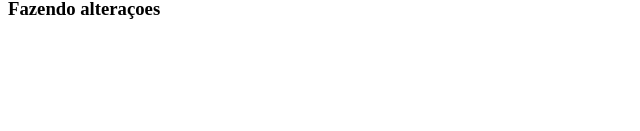
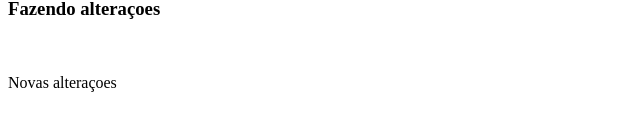
Before and after one commit to edneyecs/curso-dev-fullstack, a plain HTML site: page index.html in a window 1280 px wide. Shown: the part 119-250 px from the top of the page, without its empty margins (0-640 px from the left). Drawn offline with Linux system fonts and the light colour scheme.

Commit message:
alteracoes

```diff
--- a/index.html
+++ b/index.html
@@ -10,5 +10,8 @@
     <h1>Testando o Git Hub</h1>
     <br>
     <h3>Fazendo alteraçoes</h3>
+    <br>
+    <br>
+    <a>Novas alteraçoes</a>
 </body>
 </html>
```
